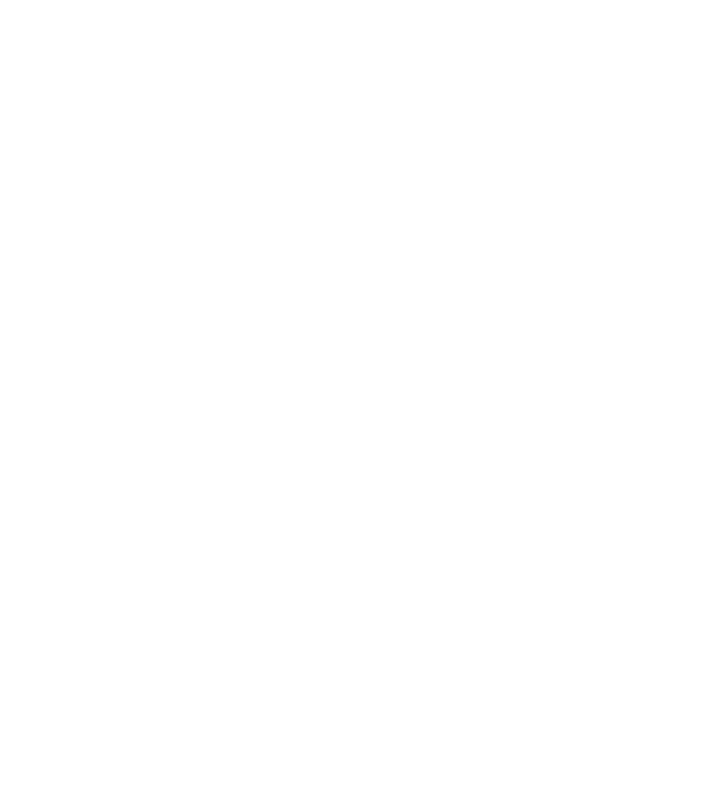
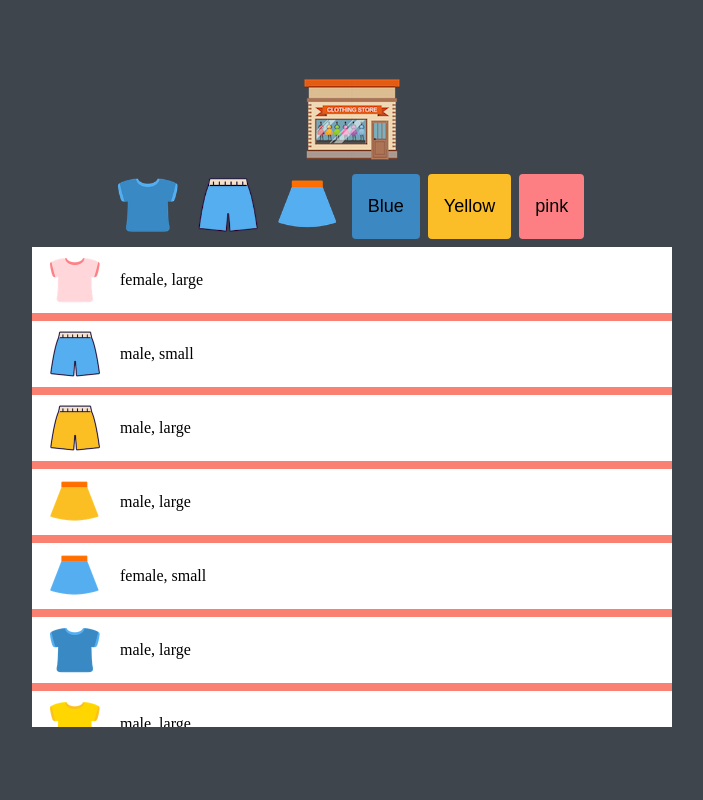
Before and after one commit to NaRae-tech/mini_shopping_game, a plain HTML site: page index.html in a window 1280 px wide. Shown: the whole page, without its empty margins (288-991 px from the left). Drawn offline with Linux system fonts and the light colour scheme.

Commit message:
complete

```diff
--- a/index.html
+++ b/index.html
@@ -1,15 +1,34 @@
 <!DOCTYPE html>
-<html lang="en">
+<html lang="ko">
 
 <head>
     <meta charset="UTF-8">
-    <meta name="viewport" content="width=device-width, initial-scale=1.0">
-    <title>mini shopping game</title>
-    <link rel="stylesheet" href="style.css">
+    <title>Shopping</title>
+    <link rel="styleSheet" href="style.css" />
 </head>
 
 <body>
+    <!--logo-->
+    <img src="img/logo.png" alt="logo" class="logo">
+    <!--btns-->
+    <div class="btns">
+        <button class="btn">
+            <img src="img/blue_t.png" alt="tshirt" class="typeBtn" data-key="type" data-value="tshirt" />
+        </button>
+        <button class="btn">
+            <img src="img/blue_p.png" alt="pants" class="typeBtn" data-key="type" data-value="pants" />
+        </button>
+        <button class="btn">
+            <img src="img/blue_s.png" alt="skirts" class="typeBtn" data-key="type" data-value="skirt" />
+        </button>
+        <button class="btn colorBtn blue" data-key="color" data-value="blue">Blue</button>
+        <button class="btn colorBtn yellow" data-key="color" data-value="yellow">Yellow</button>
+        <button class="btn colorBtn pink" data-key="color" data-value="pink">pink</button>
+    </div>
+    <!--items-->
+    <ul class="items">
 
+    </ul>
     <script src="src/main.js"></script>
 </body>
 
--- a/src/main.js
+++ b/src/main.js
@@ -0,0 +1,41 @@
+function loadItems() {
+    return fetch('data/data.json')
+        .then(response => response.json())
+        .then(json => json.items);
+}
+function createHTMLString(item) {
+    return `
+        <li class="item">
+            <img src="${item.image}" alt="${item.type}" class="item__thumbnail">
+            <span class="item__detail">${item.gender}, ${item.size}</span>
+        </li>
+    `;
+}
+function displayItems(items) {
+    const container = document.querySelector('.items');
+    container.innerHTML = items.map(item => createHTMLString(item)).join('');
+}
+
+function onButtonClick(event, items) {
+    const dataset = event.target.dataset;
+    const key = dataset.key;
+    const value = dataset.value;
+
+    if (key == null || value == null) {
+        return;
+    }
+    displayItems(items.filter(item => (item[key] == value)));
+}
+function setEventListeners(items) {
+    const logo = document.querySelector('.logo');
+    const buttons = document.querySelector('.btns');
+    logo.addEventListener('click', () => displayItems(items));
+    buttons.addEventListener('click', event => onButtonClick(event, items));
+}
+
+loadItems()
+    .then(items => {
+        displayItems(items);
+        setEventListeners(items);
+    })
+    .catch(console.log)
--- a/style.css
+++ b/style.css
@@ -0,0 +1,97 @@
+*{
+    box-sizing: border-box;
+}
+:root {
+  /* color */
+  --color-black: #3f454d;
+  --color-white: #ffffff;
+  --color-blue: #3b88c3;
+  --color-yellow: #fbbe28;
+  --color-pink: #fd7f84;
+  --color-light-grey: #dfdfdf;
+
+  --btn-size:60px;
+  --base-space:8px;
+  --font-size:18px;
+  --size-border:4px;
+  --animation-duration: 300ms;
+  --thumbnail-size:50px;
+}
+ul,li{
+  list-style: none;
+  margin-block-start: 0;
+  margin-block-end: 0;
+  padding-inline-start: 0;
+}
+body{
+  margin:0;
+  background-color: var(--color-black);
+  height:100vh;
+  display:flex;
+  flex-direction: column;
+  justify-content: center;
+  align-items: center;
+}
+.logo{
+  cursor: pointer;
+  transition:transform var(--animation-duration) ease;
+}
+.btns{
+  display:flex;
+  flex-direction: row;
+  margin-bottom: var(--base-space);
+}
+.btn{
+  border:none;
+  outline:none;
+  cursor: pointer;
+  transition:transform var(--animation-duration) ease;
+  margin-right:var(--base-space);
+  background-color:transparent;
+}
+.logo:hover, .btn:hover{
+  transform:scale(1.1);
+}
+.typeBtn{
+  width:var(--btn-size);
+  height:var(--btn-size);
+}
+.colorBtn{
+  padding:calc(var(--base-space)*2);
+  font-size:var(--font-size);
+  border:var(--size-border);
+  border-radius: var(--size-border);
+}
+.blue{
+  background-color:var(--color-blue);
+}
+.yellow{
+  background-color: var(--color-yellow);
+}
+.pink{
+  background-color: var(--color-pink);
+}
+
+.items{
+  width:50%;
+  height:60%;
+  background-color: salmon;
+  overflow-y:scroll;
+}
+.item{
+  background-color: white;
+  display: flex;
+  align-items: center;
+  padding : var(--base-space);
+  margin-bottom:var(--base-space);
+  width:100%;
+}
+.item .item__thumbnail{
+  width: var(--thumbnail-size);
+  height:var(--thumbnail-size);
+  background-color: transparent;
+  margin-left : 10px;
+}
+.item .item__detail{
+  padding-left : 20px;
+}
```
Also changed, not shown: img/blue_p.png (added), img/blue_s.png (added), img/blue_t.png (added), img/logo.png (added), img/pink_p.png (added), img/pink_s.png (added), img/pink_t.png (added), img/yellow_p.png (added), img/yellow_s.png (added), img/yellow_t.png (added).
